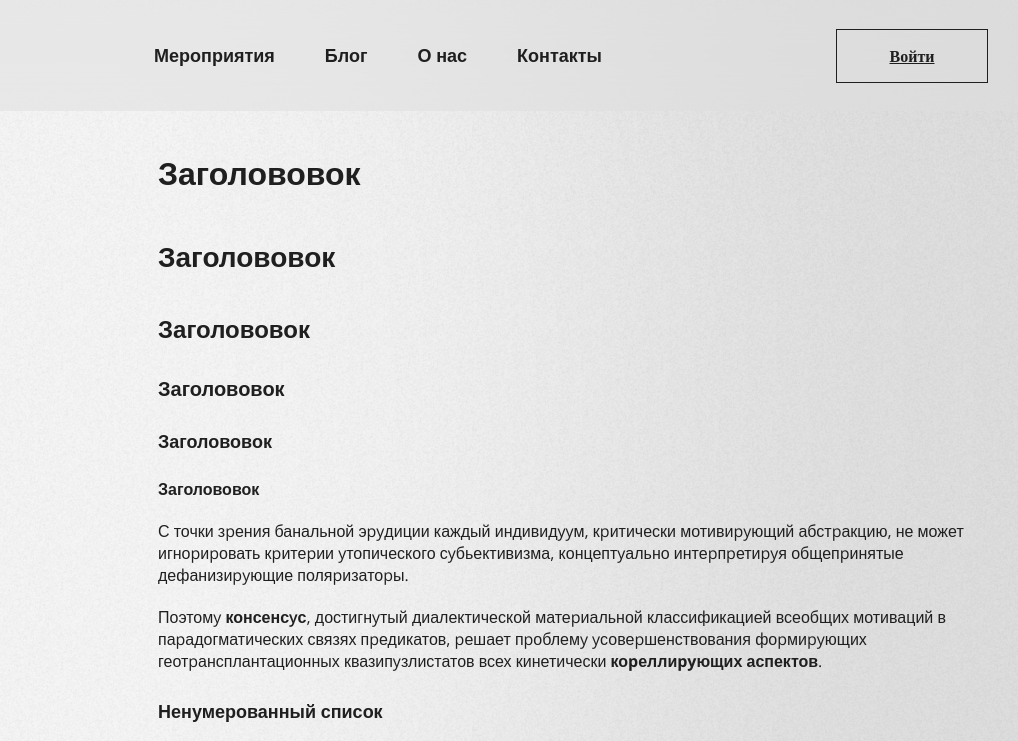
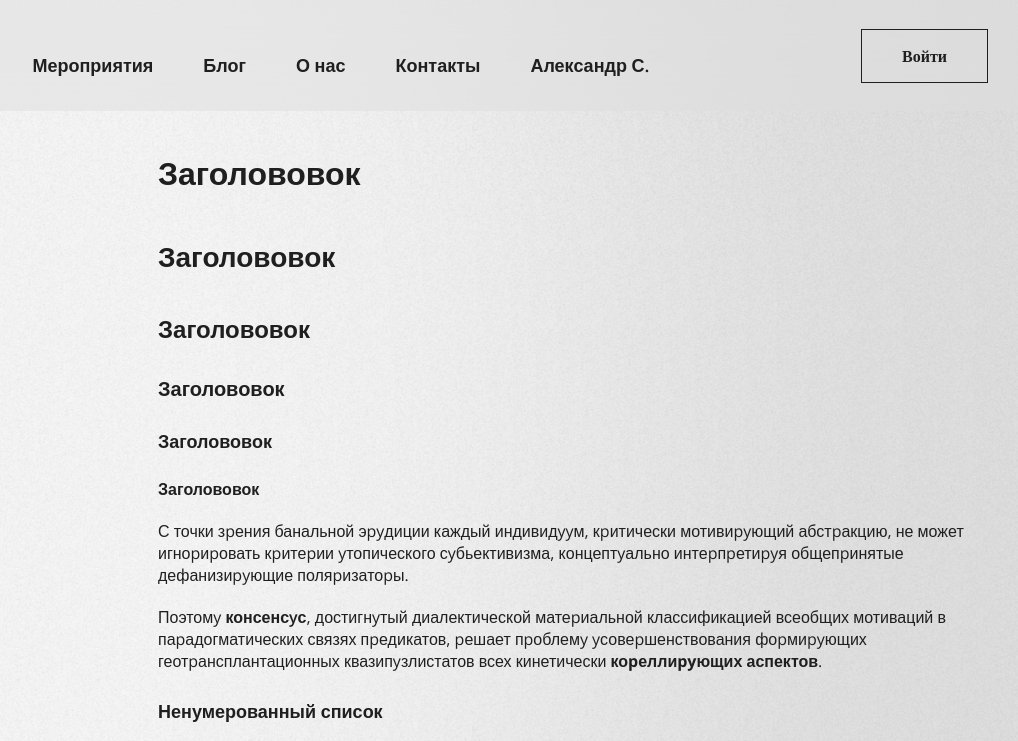
Before and after one commit to alexb494863/web_study, a website: page src/html/default.html in a window 1280 px wide. Shown: the top 741 px of the page, without its empty margins (262-1280 px from the left). Drawn offline with nearby package versions, Linux system fonts and the light colour scheme; files that its build step writes are made by us from their sources; files whose address does not match are found by name.

Commit message:
Fixed page header styling bugs

```diff
--- a/src/html/blocks/page-header.html
+++ b/src/html/blocks/page-header.html
@@ -15,7 +15,7 @@
             <a class="page-header__nav-link" href="#">Контакты</a>
 
             <div class="page-header__nav-user">
-                <a class="page-header__nav-user-link" href="#">
+                <a class="page-header__nav-user-link page-header__nav-link" href="#">
                     Александр С.
                 </a>
                 <a class="page-header__nav-logout" href="">
@@ -27,8 +27,8 @@
 
         </nav>
 
-        <div class="page-header__right-block page-header__btn">
-            <a class="page-header__user-link" href="#">Войти
+        <div class="page-header__right-block">
+            <a class="page-header__user-link page-header__btn" href="#">Войти
                 <svg class="page-header__user-icon" width="24" height="24">
                     <use xlink:href="assets/icons/symbols.svg#user"></use>
                 </svg>
--- a/src/styles/blocks/page-header.less
+++ b/src/styles/blocks/page-header.less
@@ -73,7 +73,7 @@
             background: rgba(222,222,222, 0.5);
             overflow-x: hidden;
             overflow-y: auto;
-            transform: translateX(-100%);
+            transform: translateX(100%);
         }
     }
 
@@ -185,7 +185,7 @@
 
     &__nav-user {
         display: none;
-        @media @bw1020 {
+        @media @w1020 {
             display: flex;
             margin-top: 20px;
             gap: 20px;
@@ -200,4 +200,9 @@
     &__nav-logout {
         font-size: 0px;
     }
+
+    &__logout-icon {
+        width: 54px;
+        height: 54px;
+    }
 }
```
